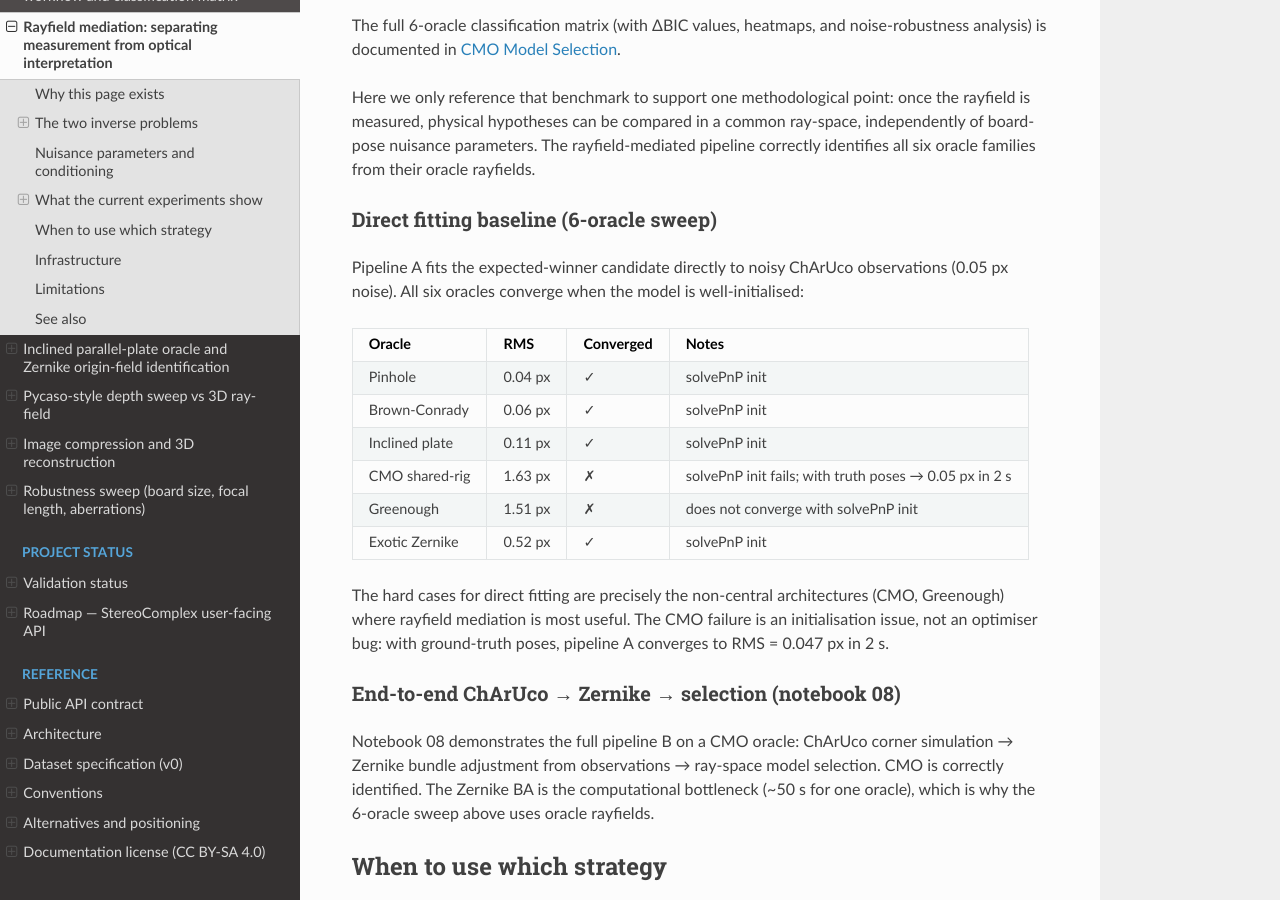
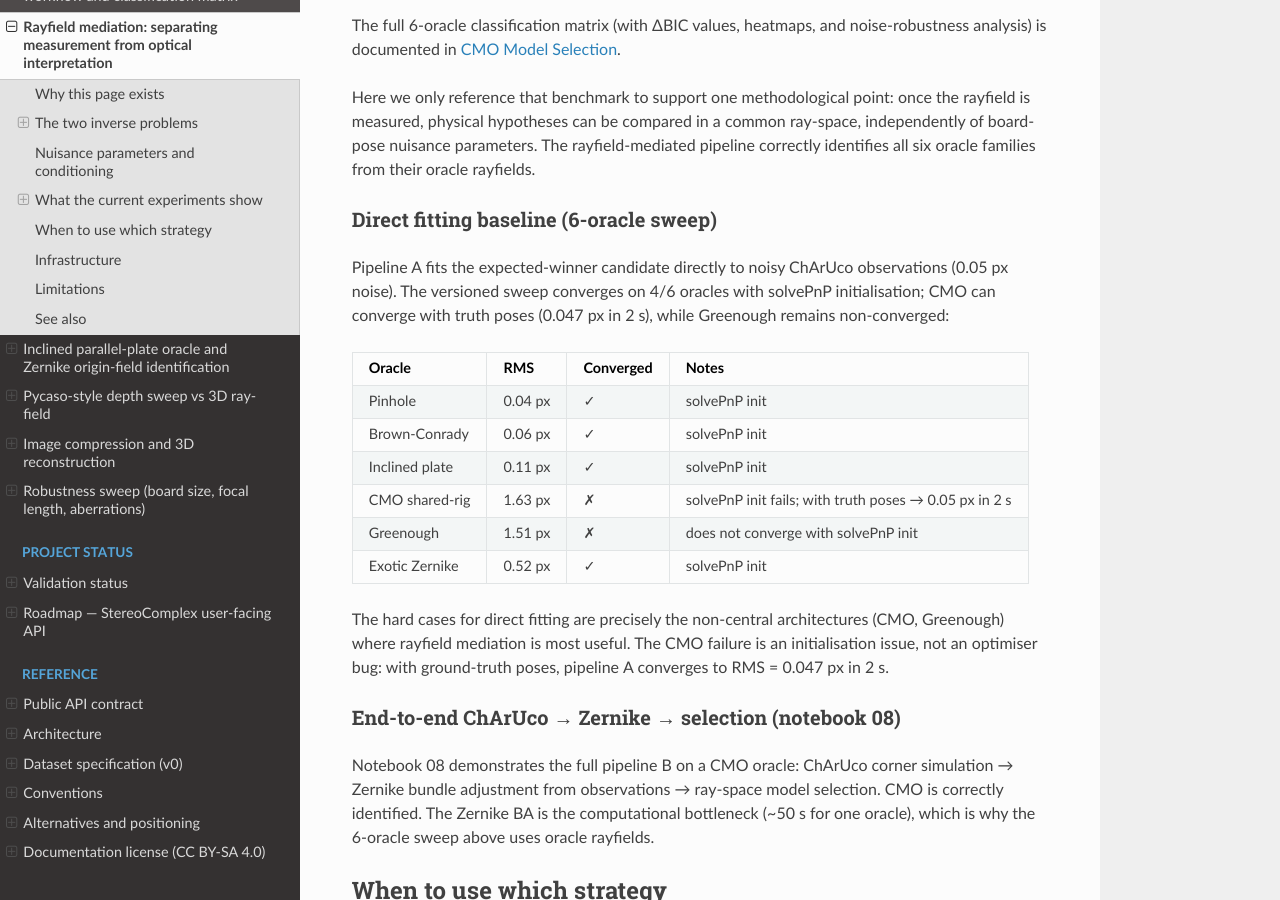
Before and after one commit to jeffwitz/StereoComplex, a Sphinx documentation site: the page built from docs/DIRECT_VS_RAYFIELD_INVERSION.md, in a window 1280 px wide and 900 px high, scrolled down 2138 px. Built offline with Sphinx 7.4.7 and the Read the Docs theme 3.1.0, drawn with Linux system fonts in a browser that asks for light colours.

Commit message:
fix(docs): remove "all six converge" claim, nuance speed comparison
- DIRECT_VS_RAYFIELD_INVERSION: "all six oracles converge" → "4/6 converge
  with solvePnP; CMO converges with truth poses; Greenough non-converged"
- Notebook 08: replaced "Pipeline A structurally slow / 100-1000x faster"
  with nuanced discussion of analytic projectors and remaining fragility

Co-Authored-By: Claude Opus 4.7 <noreply@anthropic.com>

```diff
--- a/docs/DIRECT_VS_RAYFIELD_INVERSION.md
+++ b/docs/DIRECT_VS_RAYFIELD_INVERSION.md
@@ -131,8 +131,9 @@ from their oracle rayfields.
 ### Direct fitting baseline (6-oracle sweep)
 
 Pipeline A fits the expected-winner candidate directly to noisy ChArUco
-observations (0.05 px noise).  All six oracles converge when the model is
-well-initialised:
+observations (0.05 px noise).  The versioned sweep converges on 4/6
+oracles with solvePnP initialisation; CMO can converge with truth poses
+(0.047 px in 2 s), while Greenough remains non-converged:
 
 | Oracle | RMS | Converged | Notes |
 |---|---|:---:|---|
```
Also changed, not shown: 1 other file.
